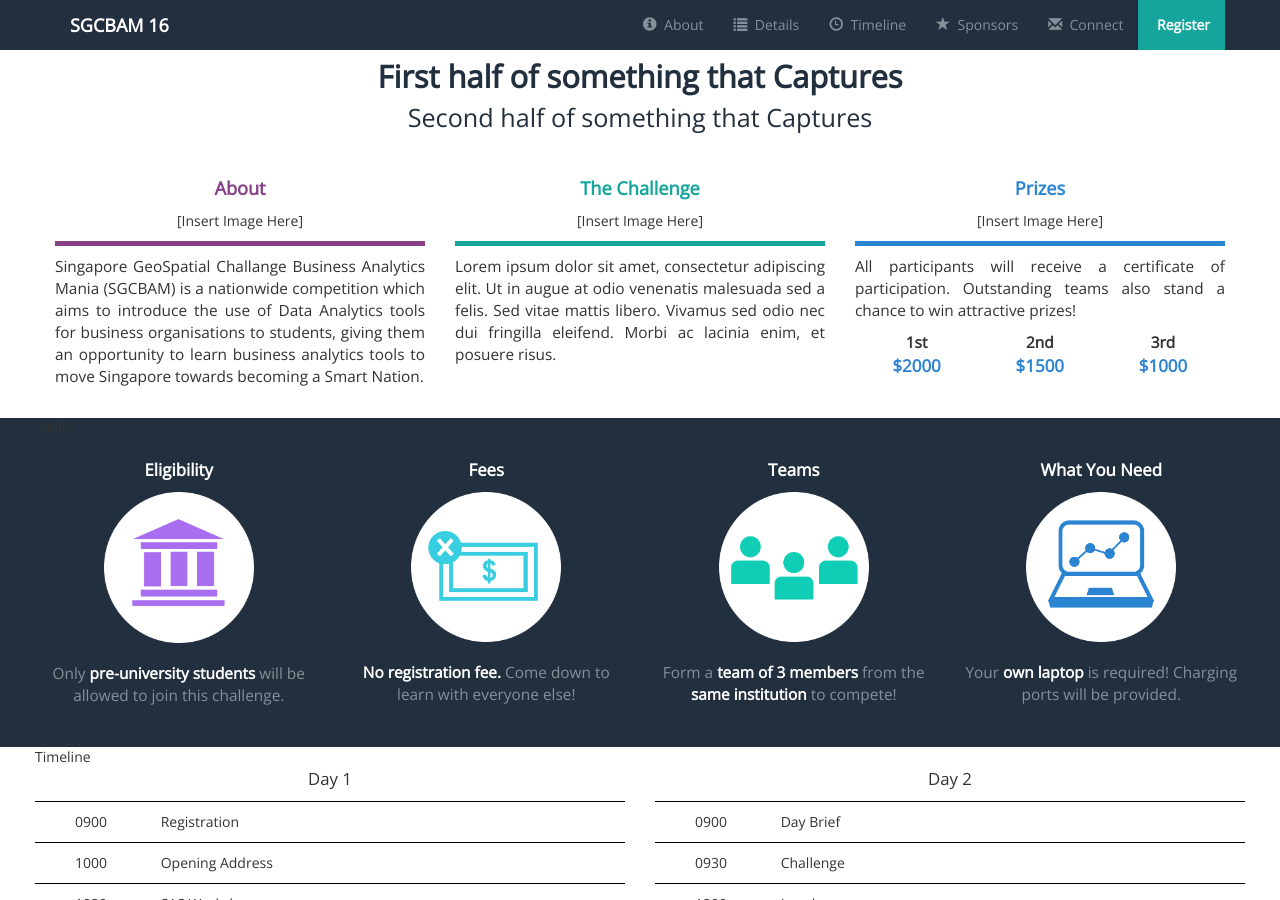
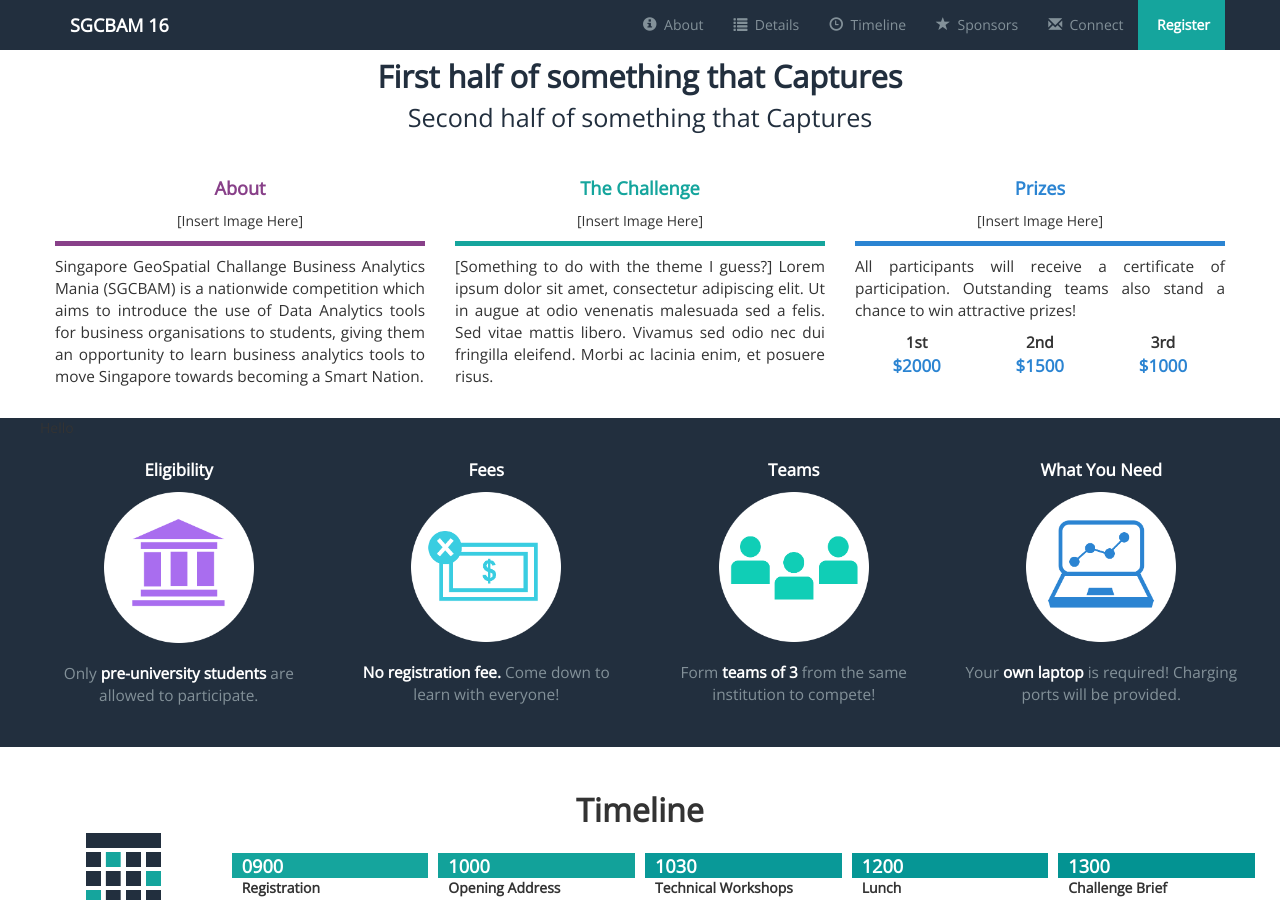
Before and after one commit to nusbizit/sgcbam2016, a Jekyll site: the page built from index.html, in a window 1280 px wide and 900 px high, scrolled down 1044 px. Built offline with Jekyll 4.4.1, drawn with Linux system fonts in a browser that asks for light colours; nearby versions of some CDN libraries; some of the changed text lies outside the part shown.

Commit message:
Timeline updated v1

```diff
--- a/_includes/about.html
+++ b/_includes/about.html
@@ -28,7 +28,7 @@
 					[Insert Image Here]
 				</p>
 				<p class='about-description about-description-2'>
-				Lorem ipsum dolor sit amet, consectetur adipiscing elit. Ut in augue at odio venenatis malesuada sed a felis. Sed vitae mattis libero. Vivamus sed odio nec dui fringilla eleifend. Morbi ac lacinia enim, et posuere risus.
+				[Something to do with the theme I guess?] Lorem ipsum dolor sit amet, consectetur adipiscing elit. Ut in augue at odio venenatis malesuada sed a felis. Sed vitae mattis libero. Vivamus sed odio nec dui fringilla eleifend. Morbi ac lacinia enim, et posuere risus.
 				</p>
 			</div>
 			<div class='col-sm-4'>
--- a/_includes/details.html
+++ b/_includes/details.html
@@ -10,7 +10,7 @@
 					<img src = 'img/preu.png'>
 				</p>
 				<p class='detail-description'>
-					Only <b class='detail-bold'>pre-university students</b> will be allowed to join this challenge.
+					Only <b class='detail-bold'>pre-university students</b> are allowed to participate.
 
 				</p>
 			</div>
@@ -20,7 +20,7 @@
 					<img src = 'img/nofee.png'>
 				</p>
 				<p class='detail-description'>
-					<b class='detail-bold'>No registration fee.</b> Come down to learn with everyone else!
+					<b class='detail-bold'>No registration fee.</b> Come down to learn with everyone!
 				</p>
 			</div>
 			<div class='col-sm-3'>
@@ -29,7 +29,7 @@
 					<img src = 'img/team.png'>
 				</p>
 				<p class='detail-description'>
-					Form a <b class='detail-bold'>team of 3 members</b> from the 		<b class='detail-bold'>same institution</b> to compete!
+					Form <b class='detail-bold'>teams of 3</b> from the same institution to compete!
 				</p>
 			</div>
 			<div class='col-sm-3'>
--- a/_includes/timeline.html
+++ b/_includes/timeline.html
@@ -1,78 +1,124 @@
 <section id='timeline'>
 	<div class='container-fluid'>
+		<!-- Day 1-->
 		<div class='row'>
-			<div class='col-sm-12 sub-title'>
+			<div class='col-sm-12 activity-heading'>
 				Timeline
 			</div>
-			<div class='col-sm-6'>
-				<p class='day text-center'>Day 1</p>
-				<div class='activity'>
-					<span class='activity-time'>0900</span>
-					<span class='activity-name'>Registration</span>
+
+			<div class='col-sm-2 activity'>
+				<p class='text-center'>
+					<img src = 'img/calendar.png' class='activity-calendar'>
+				</p>
 			</div>
-				<div class='activity'>
-					<span class='activity-time'>1000</span>
-					<span class='activity-name'>Opening Address</span>
+
+			<div class='col-sm-2 activity'>
+				<div class='activity-time activity-green1'>0900</div>
+				<div class='activity-name'>Registration</div>
 			</div>
-				<div class='activity'>
-					<span class='activity-time'>1030</span>
-					<span class='activity-name'>SAS Workshop</span>
+
+			<div class='col-sm-2 activity'>
+				<div class='activity-time activity-green2'>1000</div>
+				<div class='activity-name'>Opening Address</div>
 			</div>
-				<div class='activity'>
-					<span class='activity-time'>1200</span>
-					<span class='activity-name'>Lunch</span>
+
+			<div class='col-sm-2 activity'>
+				<div class='activity-time activity-green3'>1030</div>
+				<div class='activity-name'>Technical Workshops</div>
 			</div>
-				<div class='activity'>
-					<span class='activity-time'>1300</span>
-					<span class='activity-name'>Challenge Brief</span>
+
+			<div class='col-sm-2 activity'>
+				<div class='activity-time activity-green4'>1200</div>
+				<div class='activity-name'>Lunch</div>
 			</div>
-				<div class='activity'>
-					<span class='activity-time'>1330</span>
-					<span class='activity-name'>Challenge</span>
+
+			<div class='col-sm-2 activity'>
+				<div class='activity-time activity-green5'>1300</div>
+				<div class='activity-name'>Challenge Brief</div>
 			</div>
-				<div class='activity'>
-					<span class='activity-time'>1730</span>
-					<span class='activity-name'>Debrief</span>
+
+			<!-- Connector -->
+			<div class='col-sm-10 col-sm-offset-1
+			 activity-connector hori-connector-green'></div>
+			<div class='col-sm-1
+			 activity-connector right-connector-green'></div>
+			<div class='col-sm-11 col-sm-offset-1
+			 activity-connector left-connector-green'></div>
+			<!-- End of Connector -->
+
+			<div class='col-sm-2 activity'>
+				<div class='activity-time activity-green6'>1330</div>
+				<div class='activity-name'>Start of Challenge</div>
 			</div>
-				<div class='activity'>
-					<span class='activity-time'>1800</span>
-					<span class='activity-name'>End of Day 1</span>
+
+			<div class='col-sm-2 activity'>
+				<div class='activity-time activity-green7'>1730</div>
+				<div class='activity-name'>Debrief</div>
 			</div>
+
+
+			<div class='col-sm-2 activity'>
+				<div class='activity-time activity-green8'>1800</div>
+				<div class='activity-name'>End of Day 1</div>
 			</div>
-			<div class='col-sm-6'>
-				<p class='day text-center'>Day 2</p>
-				<div class='activity'>
-					<span class='activity-time'>0900</span>
-					<span class='activity-name'>Day Brief</span>
+
+		<!-- Day 2 -->
+
+			<div class='col-sm-2 activity'>
+				<div class='activity-time activity-blue1'>0900</div>
+				<div class='activity-name'>Day 2 Brief</div>
 			</div>
-				<div class='activity'>
-					<span class='activity-time'>0930</span>
-					<span class='activity-name'>Challenge</span>
+
+			<div class='col-sm-2 activity'>
+				<div class='activity-time activity-blue2'>0915</div>
+				<div class='activity-name'>Resume Challenge</div>
 			</div>
-				<div class='activity'>
-					<span class='activity-time'>1200</span>
-					<span class='activity-name'>Lunch</span>
+
+			<div class='col-sm-2 activity'>
+				<div class='activity-time activity-blue3'>1200</div>
+				<div class='activity-name'>Lunch</div>
 			</div>
-				<div class='activity'>
-					<span class='activity-time'>1345</span>
-					<span class='activity-name'>End of Challenge</span>
+
+			<!-- Connector -->
+			<div class='col-sm-10 col-sm-offset-1
+			 activity-connector hori-connector-blue'></div>
+			<div class='col-sm-1
+			 activity-connector right-connector-blue'></div>
+			<div class='col-sm-11 col-sm-offset-1
+			 activity-connector left-connector-blue'></div>
+			<!-- End of Connector -->
+
+			<div class='col-sm-2 activity'>
+				<div class='activity-time activity-blue4'>1345</div>
+				<div class='activity-name'>End of Challenge</div>
 			</div>
-				<div class='activity'>
-					<span class='activity-time'>1400</span>
-					<span class='activity-name'>Judging</span>
+
+			<div class='col-sm-2 activity'>
+				<div class='activity-time activity-blue5'>1400</div>
+				<div class='activity-name'>Judging</div>
 			</div>
-				<div class='activity'>
-					<span class='activity-time'>1630</span>
-					<span class='activity-name'>Closing Ceremony</span>
+
+			<div class='col-sm-2 activity'>
+				<div class='activity-time activity-blue6'>1630</div>
+				<div class='activity-name'>Closing Ceremony</div>
 			</div>
-				<div class='activity'>
-					<span class='activity-time'>1715</span>
-					<span class='activity-name'>Networking Session</span>
+
+			<div class='col-sm-2 activity'>
+				<div class='activity-time activity-blue7'>1715</div>
+				<div class='activity-name'>Networking Session</div>
 			</div>
-				<div class='activity'>
-					<span class='activity-time'>1800</span>
-					<span class='activity-name'>End of Event</span>
+
+			<div class='col-sm-2 activity'>
+				<div class='activity-time activity-blue8'>1800</div>
+				<div class='activity-name'>End of Event</div>
 			</div>
+
+
+			<div class='col-sm-2 activity'>
+				<p class='text-center'>
+					<img src='img/rocket.png' class='activity-rocket'> <br/><br/>
+					<b>That's it!</b>
+				</p>
 			</div>
 		</div>
 	</div>
--- a/_sass/_general.sass
+++ b/_sass/_general.sass
@@ -3,6 +3,7 @@ $blue-grey: #222F3E
 $cyan: #15A59D
 $light-cyan: #00bbbb
 $purple: #884089
+$light-purple: #AA62AB
 $light-blue: #2B84D2
 $light-grey: #839199
 $white: #FFF
@@ -15,3 +16,11 @@ html, body
 	width: 100%
 	max-width: 100%
 	font-family: 'Open Sans'
+
+.col-sm-1point5
+	width: 12.5%
+	float: left
+
+@media screen and (max-width: 768px)
+	.col-sm-1point5
+		width: 100%
--- a/_sass/_section.sass
+++ b/_sass/_section.sass
@@ -161,20 +161,95 @@ header
 
 // --- Timeline CSS ---
 #timeline
-	padding: 0 20px 0 20px
-
+	padding: 40px 20px 40px 20px
 
 .day
 	font-size: 1.2em
 	font-weight: 500
+
 .activity
-	width: 100%
-	padding: 10px 20px 10px 20px
-	border-top: 1px solid black
+	padding: 0 5px 0 5px
+
+.activity-heading
+	text-align: center
+	font-size: 2.3em
+	font-weight: 900
+
+.activity-green1
+	background-color: #15A59D
+.activity-green2
+	background-color: #12A29A
+.activity-green3
+	background-color: #099998
+.activity-green4
+	background-color: #069695
+.activity-green5
+	background-color: #039392
+.activity-green6
+	background-color: #00908F
+.activity-green7
+	background-color: #008D8C
+.activity-green8
+	background-color: #008A89
+
+.activity-blue1
+	background-color: #2B84D2
+.activity-blue2
+	background-color: #2981CE
+.activity-blue3
+	background-color: #268EDB
+.activity-blue4
+	background-color: #2381CF
+.activity-blue5
+	background-color: #207DCC
+.activity-blue6
+	background-color: #1D7AC9
+.activity-blue7
+	background-color: #1A78C6
+.activity-blue8
+	background-color: #1875C3
+
 .activity-time
-	margin-left: 20px
+	font-size: 1.3em
+	font-weight: 900
+	margin-top: 20px
+	padding: 0 0 0 10px
+	color: $white
+	height: 25px
+
 .activity-name
-	margin-left: 50px
+	padding: 0 0 0 10px
+	font-size: 1em
+	font-weight: 900
+	margin-bottom: 10px
+
+.activity-connector
+	padding: 0px
+	height: 15px
+
+.left-connector-green
+	border-left: 3px solid #00908F
+.hori-connector-green
+	border-bottom: 3px solid #00908F
+.right-connector-green
+	border-left: 3px solid #00908F
+
+.left-connector-blue
+	border-left: 3px solid #2381CF
+.hori-connector-blue
+	border-bottom: 3px solid #2381CF
+.right-connector-blue
+	border-left: 3px solid #2381CF
+
+.activity-calendar
+	width: 75px
+
+.activity-rocket
+	width: 75px
+
+@media screen and (max-width: 768px)
+	.activity-connector
+		display: none
 
 // --- Register CSS ---
 #register > div
```
Also changed, not shown: img/calendar.png (added), img/rocket.png (added), 4 other files. Lines whose indentation alone changed are shown as unchanged.
